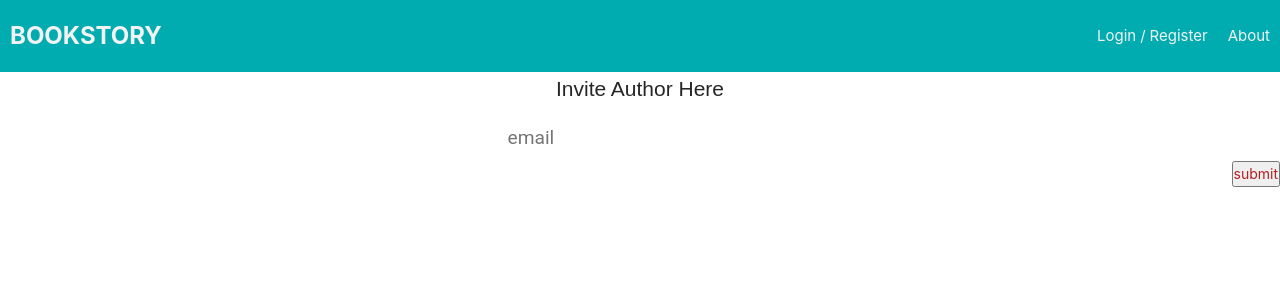
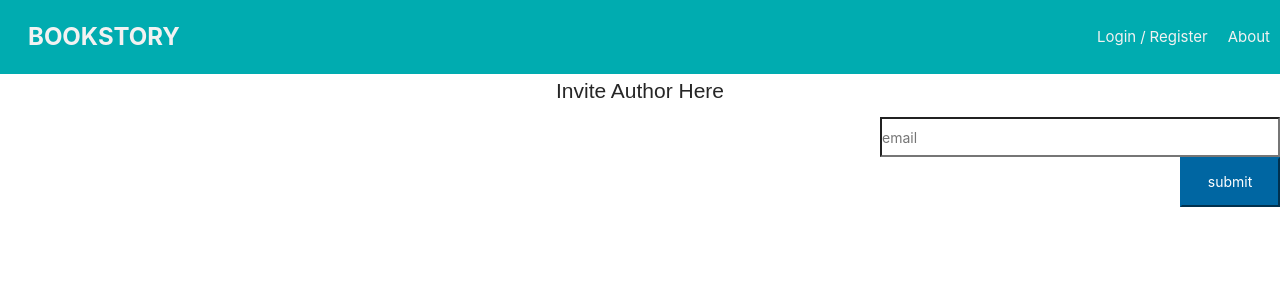
Before and after one commit to Philippebaraka13/solo-project, a React (Create React App) app: page /#/newinvitation in a window 1280 px wide. Shown: the top 300 px of the page. Built offline with nearby package versions, Linux system fonts and the light colour scheme; no server answers.

Commit message:
css complete

```diff
--- a/public/index.html
+++ b/public/index.html
@@ -5,7 +5,7 @@
     <meta name="viewport" content="width=device-width, initial-scale=1, shrink-to-fit=no">
     <meta name="theme-color" content="#000000">
 
-    <title>App</title>
+    <title>BOOKSTORY</title>
   </head>
   <body>
     <noscript>
--- a/src/components/App/App.css
+++ b/src/components/App/App.css
@@ -217,7 +217,8 @@ p.para1:first-letter {
   background-image: url("https://images.unsplash.com/photo-1520970014086-2208d157c9e2?ixlib=rb-1.2.1&ixid=MnwxMjA3fDB8MHxwaG90by1wYWdlfHx8fGVufDB8fHx8&auto=format&fit=crop&w=1470&q=80");
   background-repeat: repeat;
   background-size: 100%;
-  height: 100vh;
+  height: 120vh;
+  background-attachment: fixed;
 }
 
 .author {
@@ -341,3 +342,8 @@ p.para1:first-letter {
   font: bold15px arial,sans-serif;
   text-shadow: none;
   }
+  .newii{
+    display:unset;
+height: 40px;
+width: 400px;
+  }
--- a/src/components/Books/Books.css
+++ b/src/components/Books/Books.css
@@ -22,6 +22,7 @@ table {
 .table2{
 
     text-align: center;
+
 }
 tbody{
     text-align: center;
@@ -55,3 +56,11 @@ border-radius: 20px;
 box-shadow: 5px 5px 5px rgb(95, 86, 86);
 text-shadow: none;
 }
+.ppp{
+  color:rgb(0, 0, 0);
+  font-family: fantasy;
+  font-size: 35px;
+}
+a {
+  padding: 18px;
+}
--- a/src/components/Books/Books.jsx
+++ b/src/components/Books/Books.jsx
@@ -48,7 +48,7 @@ function Books() {
 <div className='userpage'>
         <div className="table2">
 
-            <h1 className="h22"> User Books</h1>
+            <h1 className="h22"> My Books</h1>
             <table>
                 <tbody>
                     <tr className="tr">
@@ -57,7 +57,7 @@ function Books() {
                         <th>View Book</th>
                         <th>Delete Book</th>
                         <th>Complete Book</th>
-                        <th>Yes/No</th>
+
                         {/* <th>Begin to write</th> */}
                     </tr>
                     {bookContent.map(books => (
@@ -87,7 +87,8 @@ function Books() {
                 </tbody>
             </table>
 
-            <h2 className="h23">Book Invitions</h2>
+            <h2 className="h23">Book Invitations</h2>
+            <p className="ppp">You have been invited to participate in the following books:</p>
             <table>
                 <tbody>
                     <tr className="tr">
--- a/src/components/invitation/invitation.jsx
+++ b/src/components/invitation/invitation.jsx
@@ -38,12 +38,13 @@ const NewInvitationForm = (props) => {
     };
     return (
         <section>
-            <h2 className='author'>Invite Author Here</h2>
+
             <form onSubmit={handleSubmit} className="add-invitation-form">
-                <div class="form__group">
-                    <input
+            <h2 className='author'>Invite Author Here</h2> <div class="form__group">
+            <input
                         type="text"
                         class="form__input" id="name"
+                        className='newii'
                         required=""
                         placeholder='email'
                         value={invitation}
@@ -53,11 +54,10 @@ const NewInvitationForm = (props) => {
                         }}
                     />
                     <div>
-                    <button> submit </button>
-                    {message}
+                        <button type="submit" className='form-submit-button' >  submit </button>
+                        {message}
                     </div>
                 </div>
-
             </form>
         </section>
     )
--- a/src/components/invitations/invitations.jsx
+++ b/src/components/invitations/invitations.jsx
@@ -52,18 +52,19 @@ function Invitations() {
             <div className="userpage" >
             <div className="invitationpage">
                 <div className="content">
-                    <h1 contenteditable data-heading="Dimensions" className="newInvitation">Invitation</h1>
-                    <p className="pinvitation">These are the Books that you were Invited </p>
+                    <h1 contenteditable data-heading="Dimensions" className="newInvitation">Invitations</h1>
+                    <p className="pinvitation">these are the books that you were invited to participate in </p>
                 </div>
                 <div className="listnew">
                     {invitation.map(invitations => (
-                        <ul key={invitations.id} className="ul">
-                            <li>Title book: {invitations.title},   Description of book:  {invitations.description}</li>
+                        <span key={invitations.id} className="ul">
+                            <h3>Title: {invitations.title}</h3>
+                            <h3>book:  {invitations.description}</h3>
 
                             <button>
                                 <Link to={`/books/${invitations.id}`}>view book</Link>
                             </button>
-                        </ul>
+                        </span>
 
                     ))}
                 </div>
--- a/src/components/newPage/newPage.jsx
+++ b/src/components/newPage/newPage.jsx
@@ -17,7 +17,7 @@ const NewBookForm = (props) => {
 
     dispatch({
       type: 'ADD_BOOK',
-      payload: { title: title, description: description, date: date }
+      payload: { title: title, description: description, date: "now" }
     });
     setTitle('');
     setDescription('');
@@ -26,8 +26,8 @@ const NewBookForm = (props) => {
   };
   return (
     <section>
-      <h2 className='h234'>Add New Book Here</h2>
-      <h3 className='h3'>For date just enter "Now"</h3>
+      <h2 className='h234'>Add a New Book Here</h2>
+
       <form onSubmit={handleSubmit} className="add-book-form">
 <div class="form__group">
         <input
@@ -51,17 +51,17 @@ const NewBookForm = (props) => {
           />
            <label for="name" class="form__label">Description</label>
            </div>
-           <div class="form__group">
+           {/* <div class="form__group">
           <input
            type="text"
            class="form__input" id="name"
-            required
+
             placeholder="Date"
             value={date}
             onChange={(event) => setDate(event.target.value)}
           />
           <label for="name" class="form__label">Date</label>
-          </div>
+          </div> */}
 
           <button type="submit" className='form-submit-button' >
             submit
```
